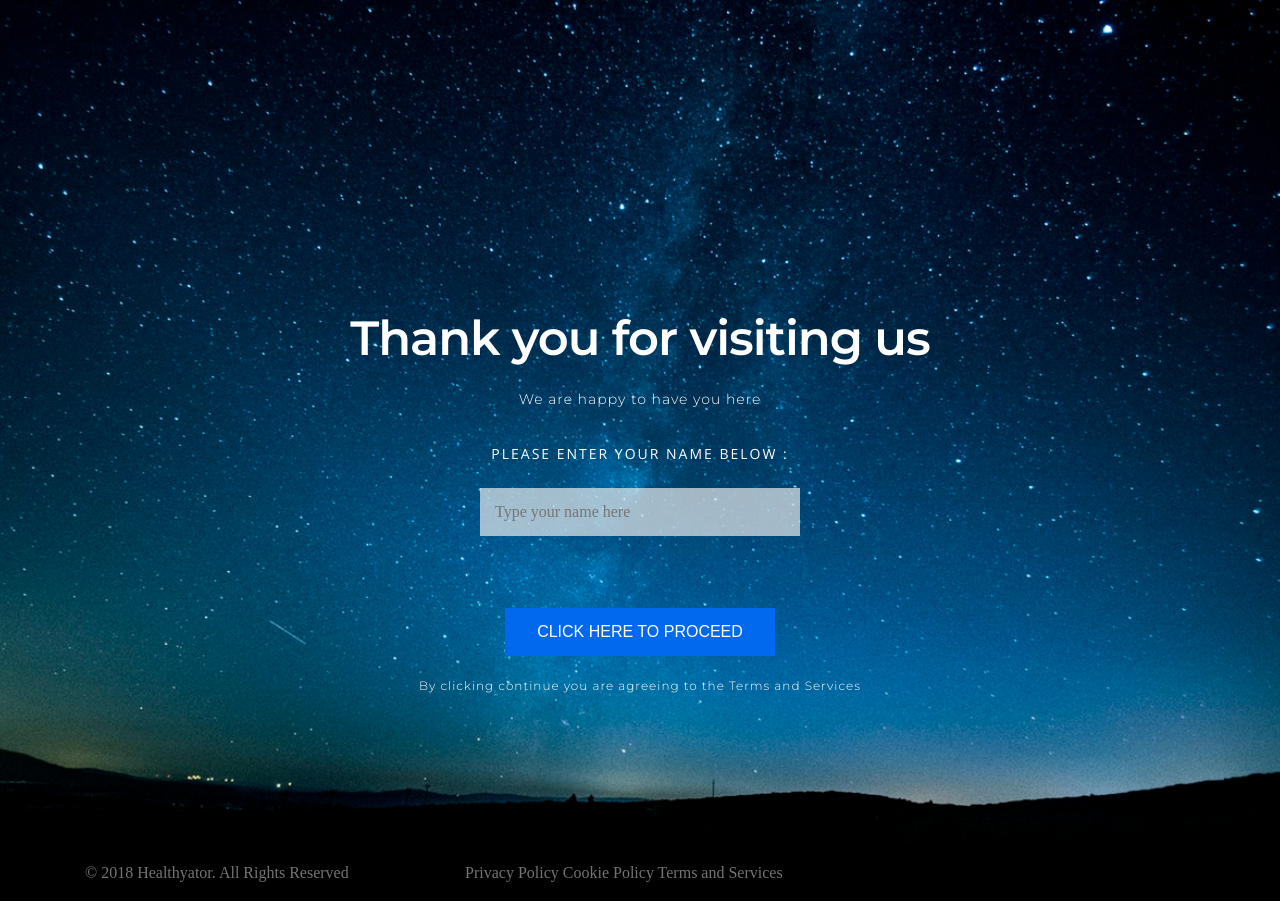
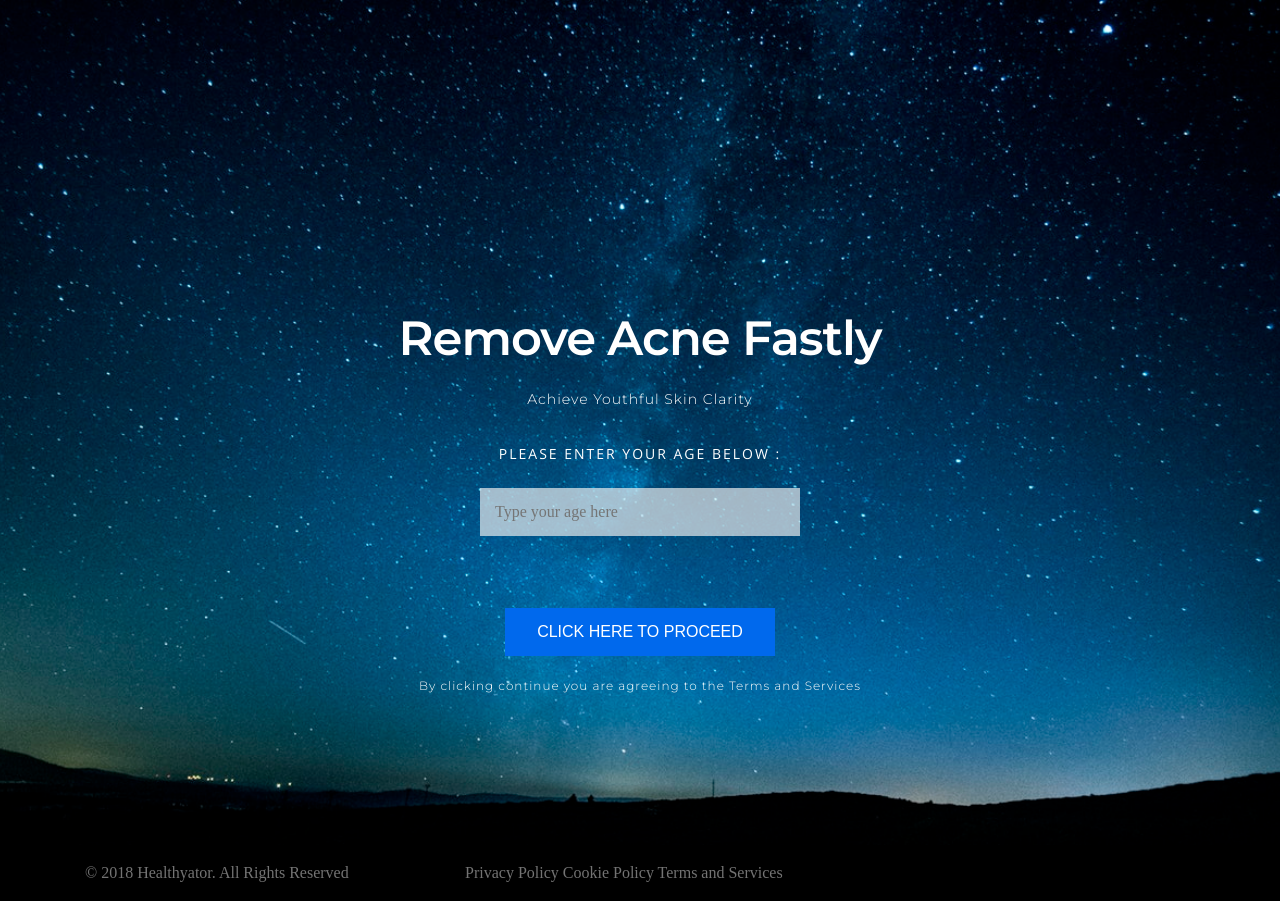
Before and after one commit to healthyatorfiles/shop, a plain HTML site: page index.html in a window 1280 px wide. Drawn offline with nearby package versions, Linux system fonts and the light colour scheme.

Commit message:
Update index.html

```diff
--- a/index.html
+++ b/index.html
@@ -45,14 +45,14 @@ input[type=text]:focus, input[type=password]:focus {
               <div class="col-sm-12">
                 <div class="intro-block">
 
-                  <h1>Thank you for visiting us </h1>
-                 <p> We are happy to have you here </p>
+                  <h1>Remove Acne Fastly </h1>
+                 <p> Achieve Youthful Skin Clarity </p>
 </br>
-               <p>  <h4> Please enter your name below :</h4></p>
-<input type="text" name="mail" placeholder="Type your name here ">
+               <p>  <h4> Please enter your age below :</h4></p>
+<input type="text" name="mail" placeholder="Type your age here ">
                 </div>
 
-                <a href=""><button>CLICK HERE TO PROCEED</button></a>
+                <a href="peekly.top"><button>CLICK HERE TO PROCEED</button></a>
                 <div class="form-note">
                   <p>By clicking continue you are agreeing to the Terms and Services</p>
 
```
